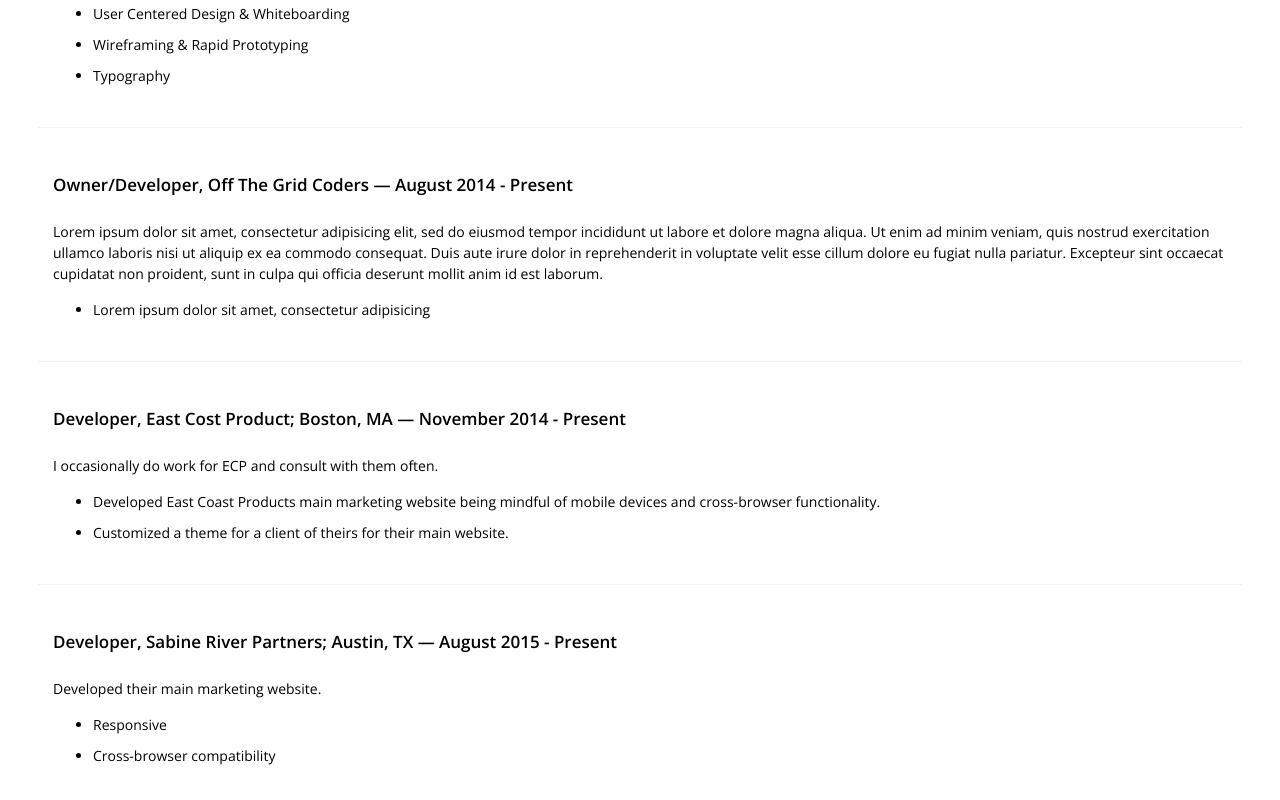
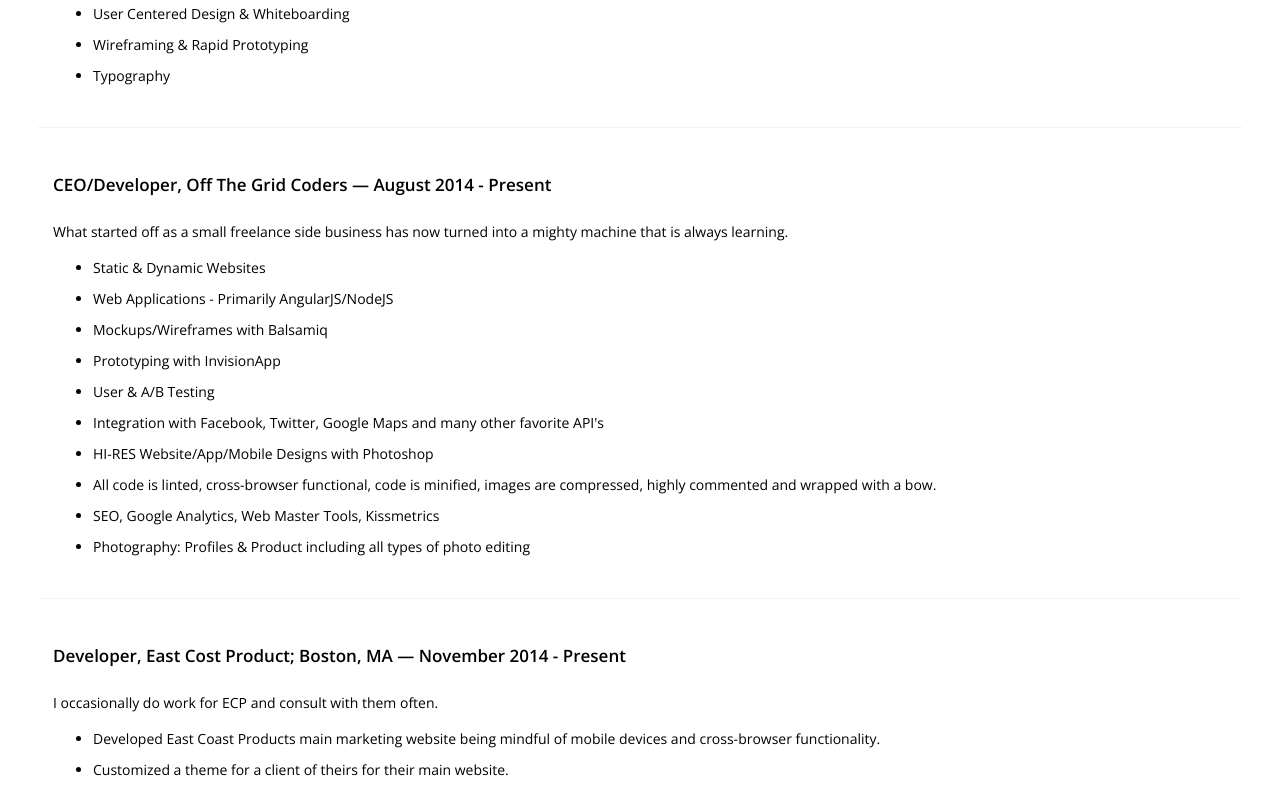
Before and after one commit to offthegridcoders/personal-resume, a website: page src/templates/index.html in a window 1280 px wide. Shown: the part 1718-2518 px from the top of the page. Drawn offline with nearby package versions, Linux system fonts and the light colour scheme; files that its build step writes are made by us from their sources; files whose address does not match are found by name.

Commit message:
updated copy

```diff
--- a/src/templates/index.html
+++ b/src/templates/index.html
@@ -23,7 +23,7 @@
           <p>I’m an experienced UX/UI JavaScript developer with a passion for creating beautiful websites for companies and individuals. I thrive on learning and working with a team.</p>
           <ul>
             <li><i class="fa fa-check"></i><em>Languages</em>: JavaScript, PHP</li>
-            <li><i class="fa fa-check"></i><em>Frontend</em>: Angular.js, jQuery, HTML5, CSS3, Sass, Lint, Karma, Gulp, Protractor</li>
+            <li><i class="fa fa-check"></i><em>Frontend</em>: Angular.js, jQuery, HTML5, CSS3, SASS &AMP; LESS, Lint, Karma, Gulp, Protractor</li>
             <li><i class="fa fa-check"></i><em>Versioning</em>: Git, Github</li>
             <li><i class="fa fa-check"></i><em>Database</em>: MySQL, Firebase</li>
             <li><i class="fa fa-check"></i><em>Communication</em>: Slack, HighFive, Google Hangouts</li>
@@ -48,13 +48,13 @@
           <p>Originally hired into the marketing department, however was quickly transitioned into the core development team to build out
              the main 3.0 app. Some of the tools and tasks I work on are:</p>
           <ul>
-            <li><i class="fa fa-check"></i>Hippo CMS, HTML5, CSS3, Angular.js / NPM / Gulp / Bit-Bucket</li>
+            <li><i class="fa fa-check"></i>Hippo CMS, HTML5, CSS3, LESS, Angular.js / NPM / Gulp / Bit-Bucket</li>
             <li><i class="fa fa-check"></i>Agile Development / JIRA</li>
             <li><i class="fa fa-check"></i>Communitcate daily in multiple Slack Channels</li>
-            <li><i class="fa fa-check"></i>Interviewed applicants to find the right lead developer</li>
+            <li><i class="fa fa-check"></i>Interviewed applicants to find the right senior developer</li>
             <li><i class="fa fa-check"></i>Created best practices guidelines for front-end technologies</li>
             <li><i class="fa fa-check"></i>Created an EventBrite API based website for PlantNite with jQuery.</li>
-            <li><i class="fa fa-check"></i>Created the Front-End for PaintByNumbers - a client reporting tool. Including development of a KeyCloak theme</li>
+            <li><i class="fa fa-check"></i>Created the Front-End for PaintByNumbers - a client reporting tool built on NodeJS, including development of a KeyCloak theme and integration with Kendo UI.</li>
           </ul>
           <div class="btn-wrapper">
             <button class="wow pulse">see code examples</button>
@@ -69,7 +69,7 @@
           </header>
           <p>Worked primarily on the front-end of Vsnap's app creating pages and user-flows as well as some API work. Refactored
              all of the CSS to avoid duplication and increase speed performance (Cut down over 1000 lines). Worked to identify and fix some issues with
-             the Jasmine-based front end tests. Re-structured the HTML to be more semantic and maintainable.</p>
+             the Jasmine-based front end tests. Re-structured the HTML to be more semantic and maintainable. (I also built a life-sized TARDIS. A quiet place to make phone calls.)</p>
           <ul>
             <li><i class="fa fa-check"></i>Angular.js / NPM / Gulp / Karma / Lint / Bower</li>
             <li><i class="fa fa-check"></i>Agile Development - Jira / Slack</li>
@@ -91,7 +91,7 @@
             <h2>Startup Institute, Boston MA — March-April 2014</h2>
           </header>
           <p>Selected by the Startup Institute in a highly competitive process to attend an intensive training program
-             focused on developing the core skills in product &amp; design to have a  meaningful and positive influence
+             focused on developing the core skills in product &amp; design to have a meaningful and positive influence
              on a startup's objectives.</p>
           <ul>
             <li><i class="fa fa-check"></i>HTML, CSS, jQuery and JavaScript</li>
@@ -108,11 +108,20 @@
         </article>
         <article>
           <header>
-            <h2>Owner/Developer, Off the Grid Coders — August 2014 - Present</h2>
+            <h2>CEO/Developer, Off the Grid Coders — August 2014 - Present</h2>
           </header>
-          <p>Lorem ipsum dolor sit amet, consectetur adipisicing elit, sed do eiusmod tempor incididunt ut labore et dolore magna aliqua. Ut enim ad minim veniam, quis nostrud exercitation ullamco laboris nisi ut aliquip ex ea commodo consequat. Duis aute irure dolor in reprehenderit in voluptate velit esse cillum dolore eu fugiat nulla pariatur. Excepteur sint occaecat cupidatat non proident, sunt in culpa qui officia deserunt mollit anim id est laborum.</p>
+          <p>What started off as a small freelance side business has now turned into a mighty machine that is always learning.</p>
           <ul>
-            <li><i class="fa fa-check"></i>Lorem ipsum dolor sit amet, consectetur adipisicing</li>
+            <li><i class="fa fa-check"></i>Static &amp; Dynamic Websites</li>
+            <li><i class="fa fa-check"></i>Web Applications - Primarily AngularJS/NodeJS</li>
+            <li><i class="fa fa-check"></i>Mockups/Wireframes with Balsamiq</li>
+            <li><i class="fa fa-check"></i>Prototyping with InvisionApp</li>
+            <li><i class="fa fa-check"></i>User &amp; A/B Testing</li>
+            <li><i class="fa fa-check"></i>Integration with Facebook, Twitter, Google Maps and many other favorite API's</li>
+            <li><i class="fa fa-check"></i>HI-RES Website/App/Mobile Designs with Photoshop</li>
+            <li><i class="fa fa-check"></i>All code is linted, cross-browser functional, code is minified, images are compressed, highly commented and wrapped with a bow.</li>
+            <li><i class="fa fa-check"></i>SEO, Google Analytics, Web Master Tools, Kissmetrics</li>
+            <li><i class="fa fa-check"></i>Photography: Profiles &amp; Product including all types of photo editing</li>
           <ul>
           <div class="btn-wrapper">
             <button class="wow pulse">see code examples</button>
```
Also changed, not shown: dist/index.html.
